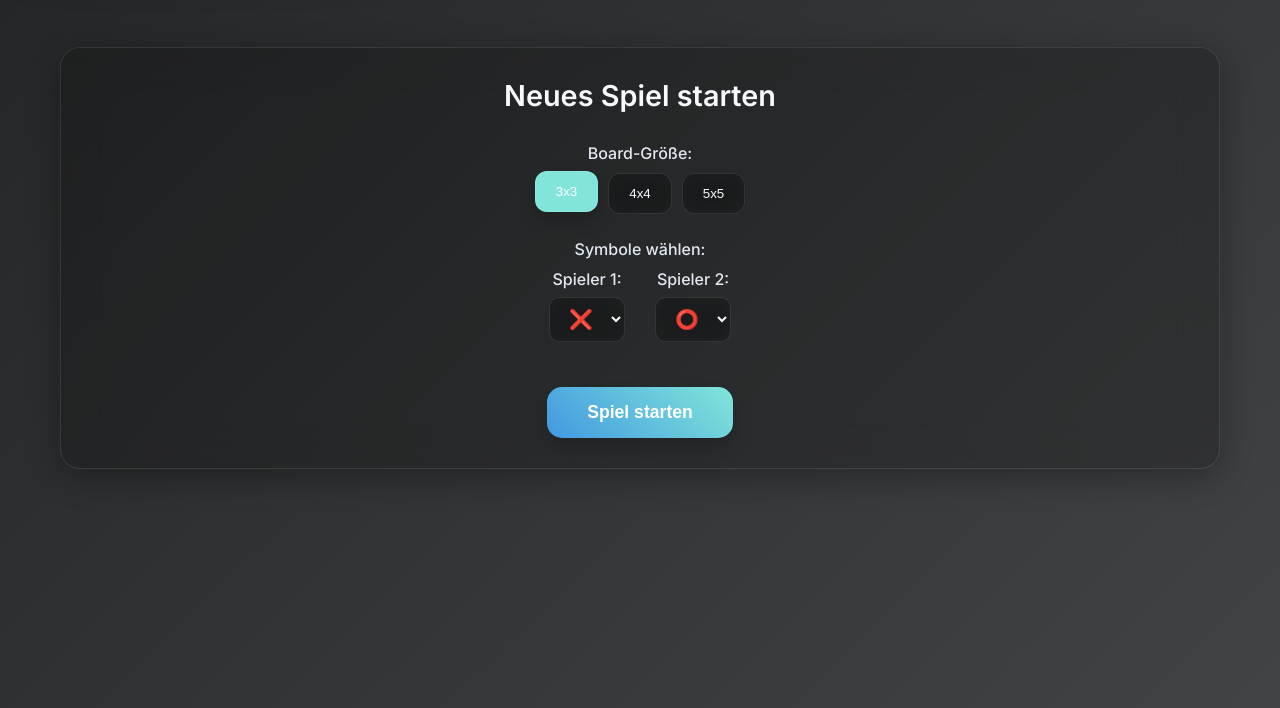
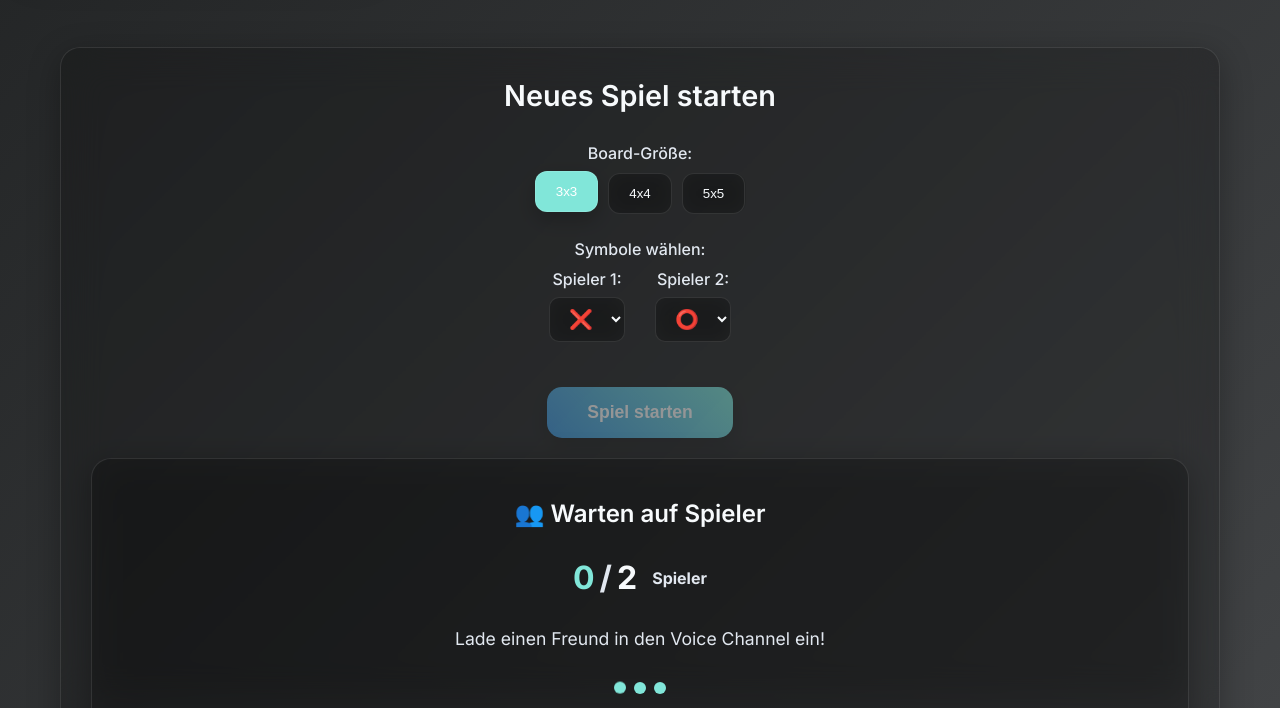
Before and after one commit to kpfragmichnich/tictactoe-discord, a website built with Vite: page index.html in a window 1280 px wide. Both pictures are taken after a click on the button "Spiel starten". Shown: the part 92-800 px from the top of the page. Built offline with nearby package versions, Linux system fonts and the light colour scheme.

Commit message:
Fix Discord single-player UX and iframe compatibility

```diff
--- a/game.js
+++ b/game.js
@@ -179,9 +179,10 @@ class TicTacToeGame {
 
     // ===== Game Logic =====
     startNewGame() {
-        // Only allow game start if we have 2 Discord players
+        // Check if we have enough players, but allow single player for testing
         if (this.players.length < 2) {
-            this.showNotification('Warten auf 2 Spieler im Voice Channel!');
+            // Create a clear, persistent message
+            this.showWaitingForPlayersUI();
             return;
         }
 
@@ -466,6 +467,55 @@ class TicTacToeGame {
         this.winAnimation.classList.remove('active');
     }
 
+    showWaitingForPlayersUI() {
+        // Hide game container and show waiting state
+        this.gameContainer.style.display = 'none';
+        this.setupPanel.style.display = 'block';
+
+        // Create persistent waiting message
+        let waitingDiv = document.getElementById('waitingForPlayers');
+        if (!waitingDiv) {
+            waitingDiv = document.createElement('div');
+            waitingDiv.id = 'waitingForPlayers';
+            waitingDiv.className = 'waiting-players glass-panel';
+            this.setupPanel.appendChild(waitingDiv);
+        }
+
+        const currentPlayers = this.players.length;
+        const playersNeeded = 2 - currentPlayers;
+
+        waitingDiv.innerHTML = `
+            <div class="waiting-content">
+                <h2>👥 Warten auf Spieler</h2>
+                <div class="player-status">
+                    <div class="player-count">
+                        <span class="current">${currentPlayers}</span>
+                        <span class="separator">/</span>
+                        <span class="needed">2</span>
+                        <span class="label">Spieler</span>
+                    </div>
+                </div>
+                <p class="waiting-message">
+                    ${playersNeeded === 2 ?
+                        'Lade einen Freund in den Voice Channel ein!' :
+                        `Noch ${playersNeeded} Spieler benötigt`
+                    }
+                </p>
+                <div class="waiting-animation">
+                    <div class="dot"></div>
+                    <div class="dot"></div>
+                    <div class="dot"></div>
+                </div>
+            </div>
+        `;
+
+        // Disable start button
+        this.startGameBtn.disabled = true;
+        this.startGameBtn.style.opacity = '0.5';
+
+        console.log(`⏳ Warten auf Spieler: ${currentPlayers}/2`);
+    }
+
     showNotification(message) {
         const notification = document.createElement('div');
         notification.className = 'notification';
--- a/styles.css
+++ b/styles.css
@@ -519,6 +519,125 @@ body {
   to { opacity: 1; }
 }
 
+/* ===== Waiting for Players UI ===== */
+.waiting-players {
+  text-align: center;
+  padding: 40px 20px;
+  margin: 20px 0;
+  border-radius: 20px;
+  background: var(--glass-bg);
+  backdrop-filter: blur(20px);
+  border: 1px solid var(--glass-border);
+}
+
+.waiting-content h2 {
+  margin: 0 0 20px 0;
+  color: var(--text-primary);
+  font-size: 1.5rem;
+  font-weight: 600;
+}
+
+.player-status {
+  margin: 30px 0;
+}
+
+.player-count {
+  display: flex;
+  align-items: center;
+  justify-content: center;
+  gap: 5px;
+  font-size: 2rem;
+  font-weight: bold;
+}
+
+.player-count .current {
+  color: var(--text-accent);
+}
+
+.player-count .separator {
+  color: var(--text-secondary);
+}
+
+.player-count .needed {
+  color: var(--text-primary);
+}
+
+.player-count .label {
+  font-size: 1rem;
+  color: var(--text-secondary);
+  margin-left: 10px;
+}
+
+.waiting-message {
+  color: var(--text-secondary);
+  font-size: 1.1rem;
+  margin: 20px 0;
+  line-height: 1.4;
+}
+
+.waiting-animation {
+  display: flex;
+  justify-content: center;
+  gap: 8px;
+  margin-top: 30px;
+}
+
+.waiting-animation .dot {
+  width: 12px;
+  height: 12px;
+  background: var(--text-accent);
+  border-radius: 50%;
+  animation: bounce 1.4s ease-in-out infinite both;
+}
+
+.waiting-animation .dot:nth-child(1) { animation-delay: -0.32s; }
+.waiting-animation .dot:nth-child(2) { animation-delay: -0.16s; }
+.waiting-animation .dot:nth-child(3) { animation-delay: 0s; }
+
+@keyframes bounce {
+  0%, 80%, 100% {
+    transform: scale(0.7);
+    opacity: 0.5;
+  }
+  40% {
+    transform: scale(1);
+    opacity: 1;
+  }
+}
+
+/* ===== Discord Activities Specific Fixes ===== */
+/* Force styles to load in Discord iframe */
+html, body {
+  min-height: 100vh !important;
+  width: 100% !important;
+  overflow-x: hidden !important;
+}
+
+/* Ensure Discord iframe compatibility */
+#root, #app, .container {
+  width: 100% !important;
+  min-height: 100vh !important;
+}
+
+/* Fix button states in Discord */
+button:disabled {
+  opacity: 0.5 !important;
+  cursor: not-allowed !important;
+  pointer-events: none !important;
+}
+
+/* Enhanced visibility in Discord */
+.glass-panel {
+  background: var(--glass-bg) !important;
+  backdrop-filter: blur(20px) !important;
+  border: 1px solid var(--glass-border) !important;
+}
+
+/* Fix Discord iframe z-index issues */
+.notification, .dev-notice {
+  z-index: 9999 !important;
+}
+
 @keyframes bounce {
   0%, 20%, 50%, 80%, 100% {
     transform: translateY(0);
```
